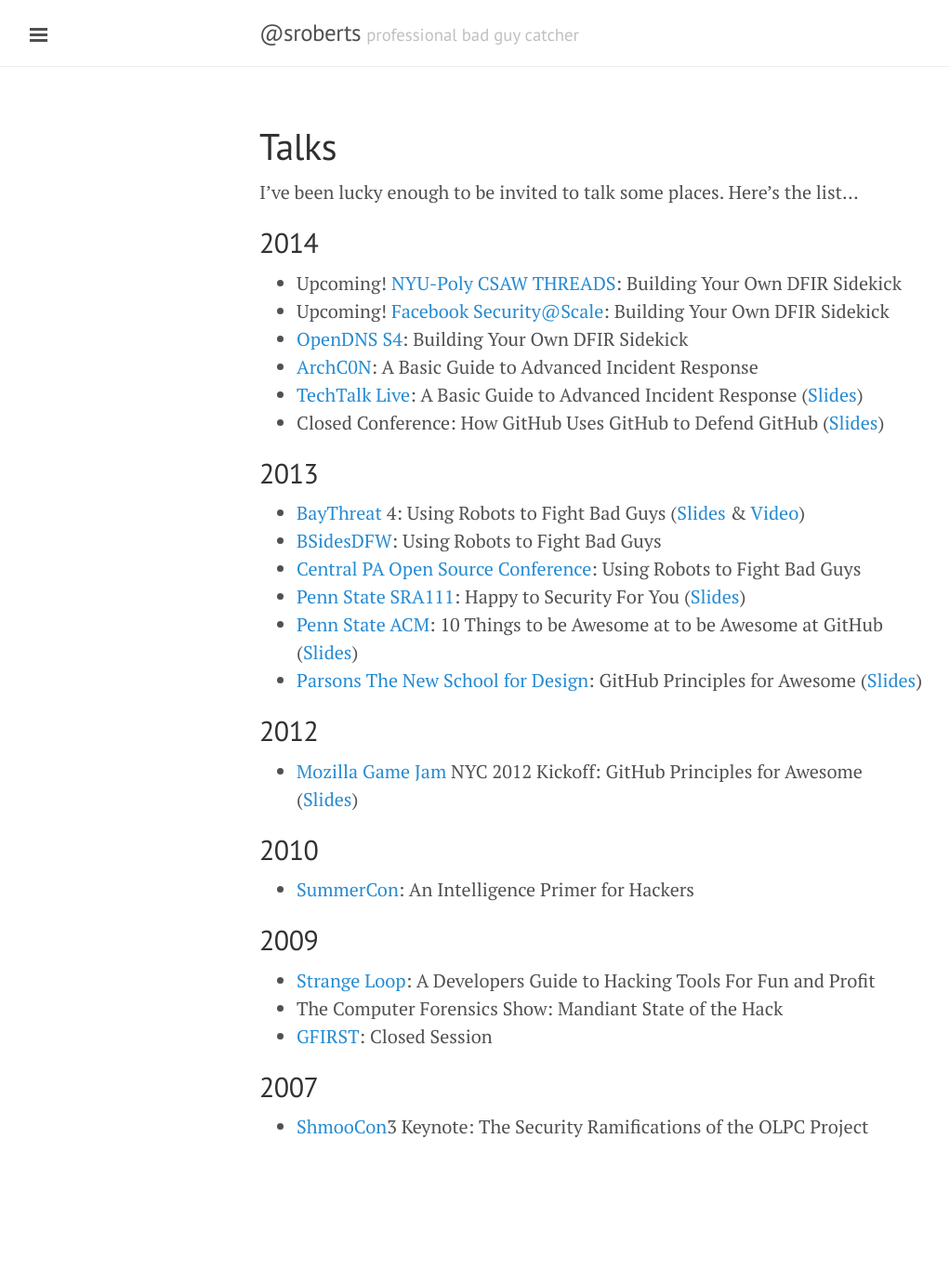
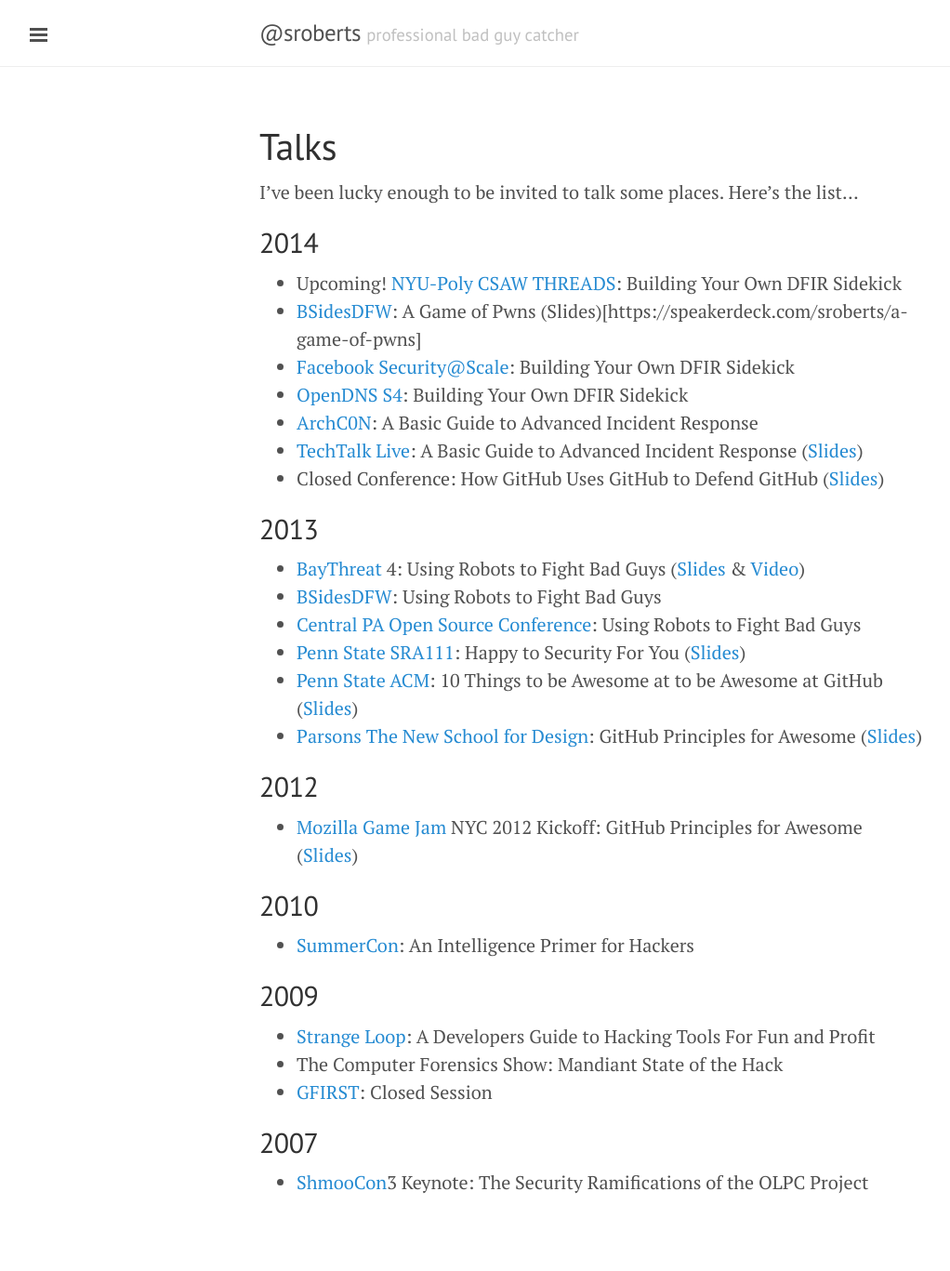
Before and after one commit to sroberts/sroberts.github.io, a Jekyll site: the page built from talks.md, in a window 1280 px wide. Shown: the whole page at 93% size, without its empty margins (1-1023 px from the left). Built offline with Jekyll 4.4.1, drawn with Linux system fonts in a browser that asks for light colours; nearby versions of some CDN libraries; before the commit the page ends 1307 px from its top, so only the background shows below that.

Commit message:
added GoP and updated the status of some others

```diff
--- a/talks.md
+++ b/talks.md
@@ -11,7 +11,8 @@
 
 ## 2014
 * Upcoming! [NYU-Poly CSAW THREADS](https://csaw.isis.poly.edu/threads): Building Your Own DFIR Sidekick
-* Upcoming! [Facebook Security@Scale](http://facebook.com): Building Your Own DFIR Sidekick
+* [BSidesDFW](http://www.bsidesdfw.com): A Game of Pwns (Slides)[https://speakerdeck.com/sroberts/a-game-of-pwns]
+* [Facebook Security@Scale](http://facebook.com): Building Your Own DFIR Sidekick
 * [OpenDNS S4](http://labs.opendns.com/2014/09/03/s4-incident-responder-conference-september-18th-2014-san-francisco-ca/): Building Your Own DFIR Sidekick
 * [ArchC0N](http://www.archc0n.org): A Basic Guide to Advanced Incident Response
 * [TechTalk Live](http://www.techtalklive.org): A Basic Guide to Advanced Incident Response ([Slides](https://speakerdeck.com/sroberts/a-basic-guide-to-advanced-incident-response))
```
